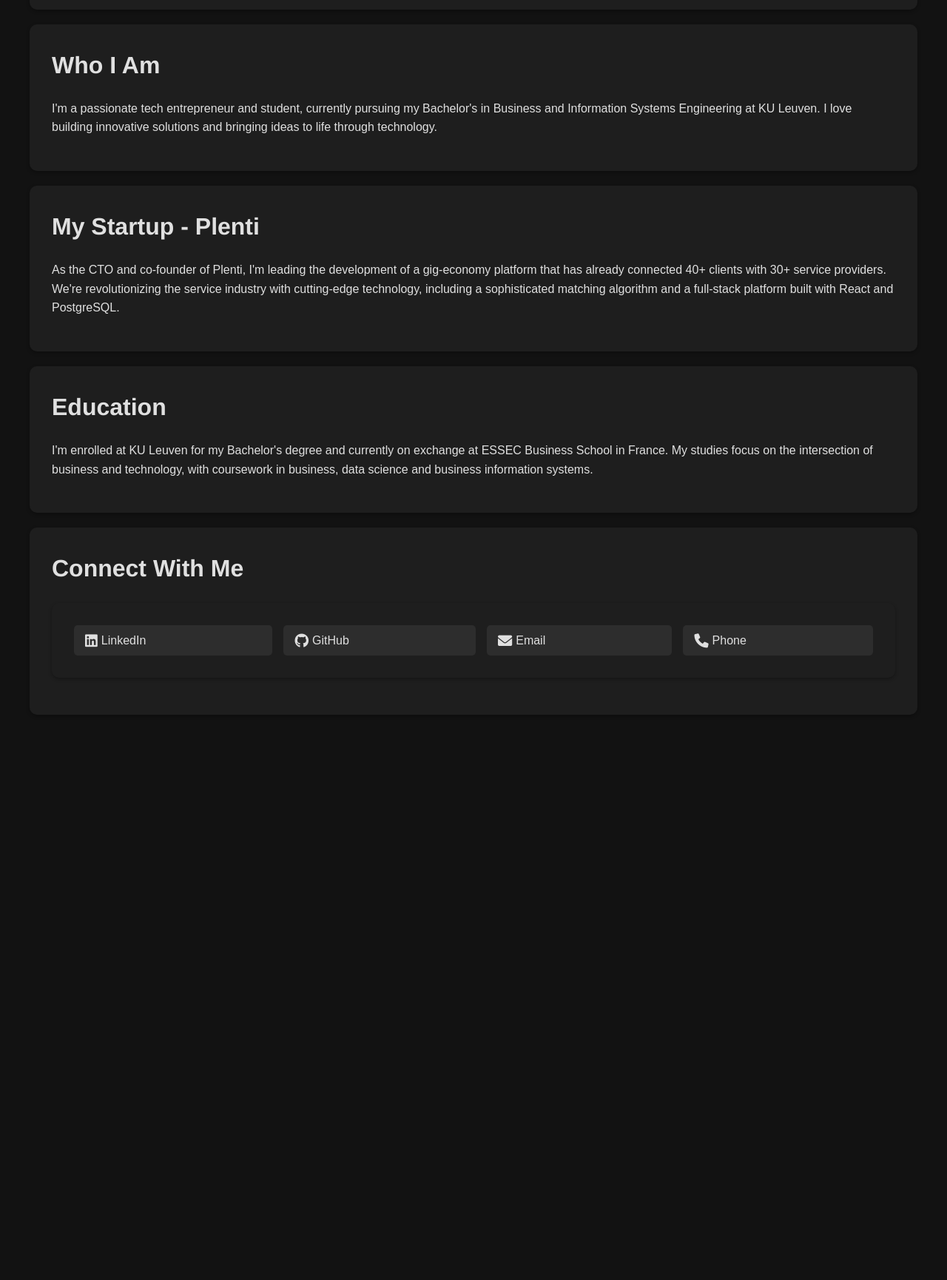
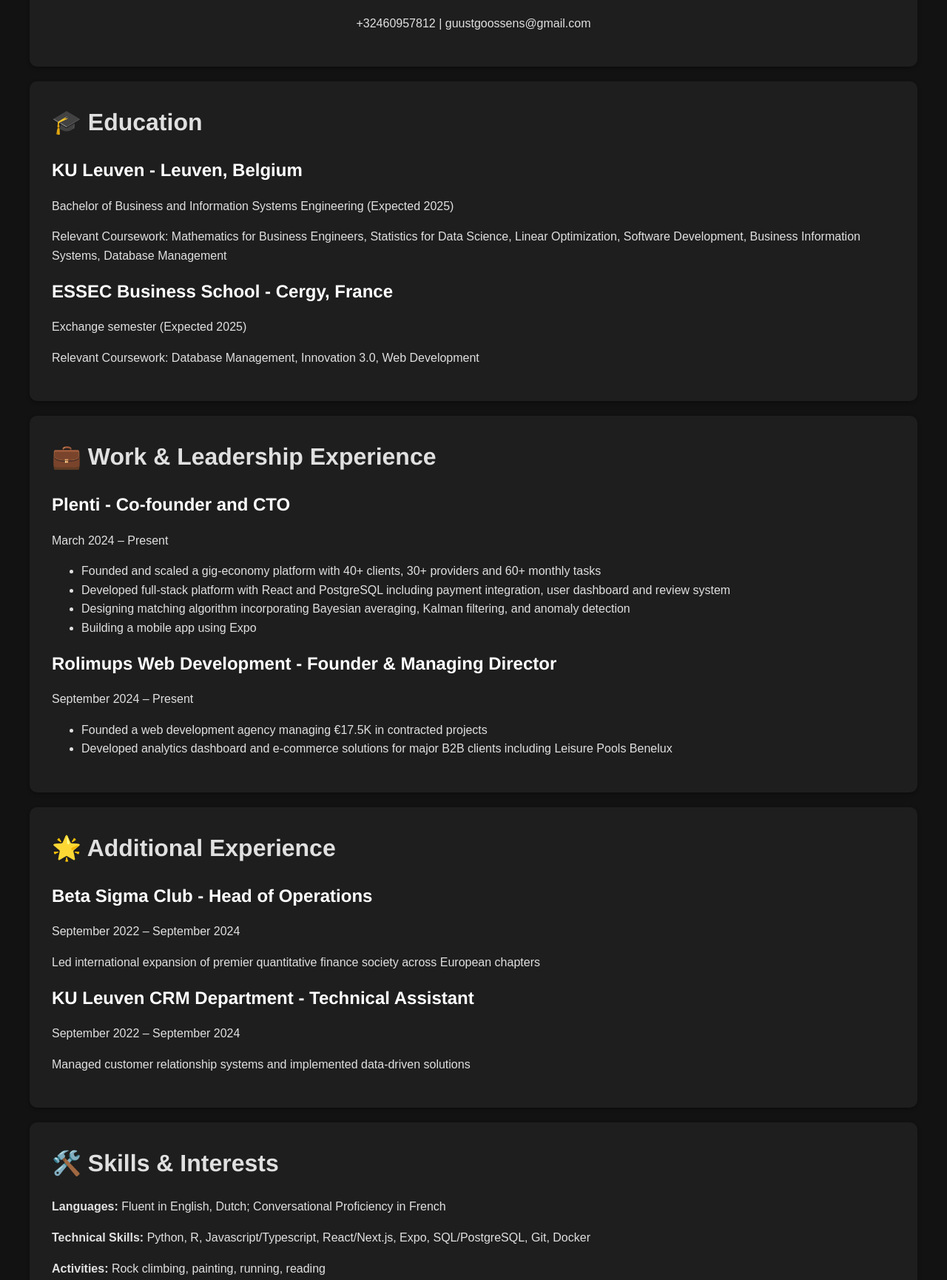
Before and after one commit to guustgoossens/my-profile, a plain HTML site: page index.html in a window 1280 px wide. Shown: the part 435-2165 px from the top of the page at 74% size. Before the commit the page ends 1441 px from the top, so only its background shows below. Drawn offline with Linux system fonts and the light colour scheme.

Commit message:
Changed content!

```diff
--- a/index.html
+++ b/index.html
@@ -9,33 +9,80 @@
 </head>
 <body>
     <div class="header">
-        <h1>Hello, I'm Guust Goossens! 👋</h1>
+        <h1>Hi, I'm Guust Goossens!</h1>
         <img src="images/profile.jpg" alt="Guust Goossens" class="profile-img">
         <p>Co-founder & CTO at Plenti | Business & Information Systems Engineering Student</p>
+        <div class="contact-info">
+            <p>+32460957812 | guustgoossens@gmail.com</p>
+        </div>
     </div>
 
     <div class="section">
-        <h2>Who I Am</h2>
-        <p>I'm a passionate tech entrepreneur and student, currently pursuing my Bachelor's in Business and Information Systems Engineering at KU Leuven. I love building innovative solutions and bringing ideas to life through technology.</p>
+        <h2>🎓 Education</h2>
+        <div class="education-item">
+            <h3>KU Leuven - Leuven, Belgium</h3>
+            <p>Bachelor of Business and Information Systems Engineering (Expected 2025)</p>
+            <p>Relevant Coursework: Mathematics for Business Engineers, Statistics for Data Science, Linear Optimization, Software Development, Business Information Systems, Database Management</p>
+        </div>
+        <div class="education-item">
+            <h3>ESSEC Business School - Cergy, France</h3>
+            <p>Exchange semester (Expected 2025)</p>
+            <p>Relevant Coursework: Database Management, Innovation 3.0, Web Development</p>
+        </div>
     </div>
 
     <div class="section">
-        <h2>My Startup - Plenti</h2>
-        <p>As the CTO and co-founder of Plenti, I'm leading the development of a gig-economy platform that has already connected 40+ clients with 30+ service providers. We're revolutionizing the service industry with cutting-edge technology, including a sophisticated matching algorithm and a full-stack platform built with React and PostgreSQL.</p>
+        <h2>💼 Work & Leadership Experience</h2>
+        <div class="experience-item">
+            <h3>Plenti - Co-founder and CTO</h3>
+            <p class="date">March 2024 – Present</p>
+            <ul>
+                <li>Founded and scaled a gig-economy platform with 40+ clients, 30+ providers and 60+ monthly tasks</li>
+                <li>Developed full-stack platform with React and PostgreSQL including payment integration, user dashboard and review system</li>
+                <li>Designing matching algorithm incorporating Bayesian averaging, Kalman filtering, and anomaly detection</li>
+                <li>Building a mobile app using Expo</li>
+            </ul>
+        </div>
+        <div class="experience-item">
+            <h3>Rolimups Web Development - Founder & Managing Director</h3>
+            <p class="date">September 2024 – Present</p>
+            <ul>
+                <li>Founded a web development agency managing €17.5K in contracted projects</li>
+                <li>Developed analytics dashboard and e-commerce solutions for major B2B clients including Leisure Pools Benelux</li>
+            </ul>
+        </div>
     </div>
 
     <div class="section">
-        <h2>Education</h2>
-        <p>I'm enrolled at KU Leuven for my Bachelor's degree and currently on exchange at ESSEC Business School in France. My studies focus on the intersection of business and technology, with coursework in business, data science and business information systems.</p>
+        <h2>🌟 Additional Experience</h2>
+        <div class="experience-item">
+            <h3>Beta Sigma Club - Head of Operations</h3>
+            <p class="date">September 2022 – September 2024</p>
+            <p>Led international expansion of premier quantitative finance society across European chapters</p>
+        </div>
+        <div class="experience-item">
+            <h3>KU Leuven CRM Department - Technical Assistant</h3>
+            <p class="date">September 2022 – September 2024</p>
+            <p>Managed customer relationship systems and implemented data-driven solutions</p>
+        </div>
     </div>
 
     <div class="section">
-        <h2>Connect With Me</h2>
+        <h2>🛠️ Skills & Interests</h2>
+        <p><strong>Languages:</strong> Fluent in English, Dutch; Conversational Proficiency in French</p>
+        <p><strong>Technical Skills:</strong> Python, R, Javascript/Typescript, React/Next.js, Expo, SQL/PostgreSQL, Git, Docker</p>
+        <p><strong>Activities:</strong> Rock climbing, painting, running, reading</p>
+        <p><strong>Interests:</strong> Discovering and creating beauty through art, science, cooking, painting, traveling and fashion</p>
+    </div>
+
+    <div class="section">
+        <h2>🤝 Connect With Me</h2>
         <div class="social-links">
             <a href="https://www.linkedin.com/in/guust-goossens" target="_blank"><i class="fab fa-linkedin"></i> LinkedIn</a>
             <a href="https://github.com/guustgoossens" target="_blank"><i class="fab fa-github"></i> GitHub</a>
             <a href="mailto:guustgoossens@gmail.com"><i class="fas fa-envelope"></i> Email</a>
             <a href="tel:+32460957812"><i class="fas fa-phone"></i> Phone</a>
+            <a href="https://guust.com" target="_blank"><i class="fas fa-globe"></i> Website</a>
         </div>
     </div>
 </body>
```
Also changed, not shown: 1 other file.
